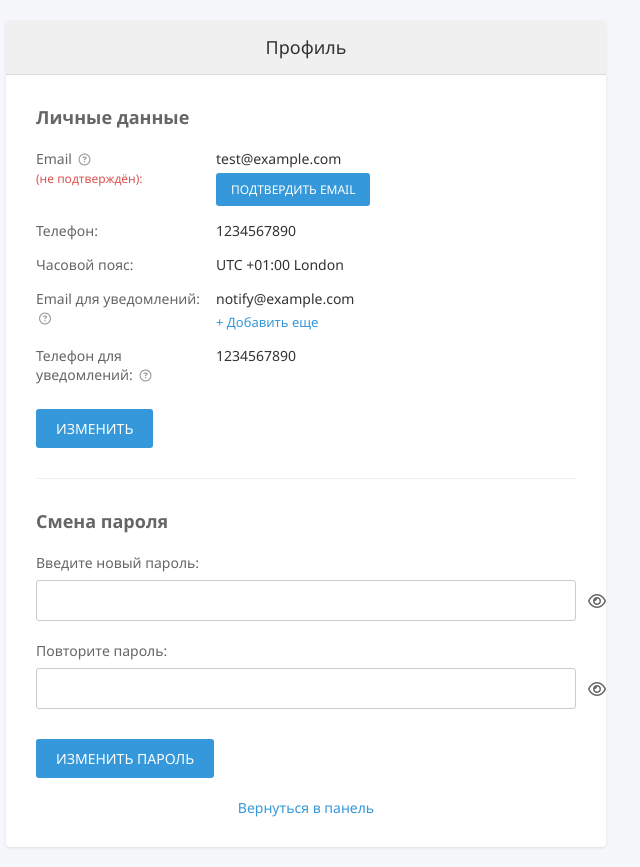
After one commit to devkosmos/AnchorX, a Flask app: page /profile in a window 1280 px wide. The commit adds this page. Shown: the whole page, without its empty margins (334-974 px from the left). Run offline with Flask 3, Linux system fonts and the light colour scheme; a user stored in the database is signed in.

Commit message:
Add profile settings page and related backend logic

```diff
--- a/app.py
+++ b/app.py
@@ -21,6 +21,10 @@ class User(db.Model):
     email = db.Column(db.String(120), unique=True, nullable=False)
     phone = db.Column(db.String(20), nullable=True)
     password = db.Column(db.String(200), nullable=False)
+    email_confirmed = db.Column(db.Boolean, default=False)
+    timezone = db.Column(db.String(100), default='UTC +03:00 Europe/Moscow')
+    notification_email = db.Column(db.String(120), nullable=True)
+    notification_phone = db.Column(db.String(20), nullable=True)
 
 class Client(db.Model):
     id = db.Column(db.Integer, primary_key=True)
@@ -68,8 +72,49 @@ def register():
 def panel():
     if 'user_id' not in session:
         return redirect(url_for('login'))
+    user = User.query.get(session['user_id'])
     clients = Client.query.all()
-    return render_template('panel.html', clients=clients)
+    return render_template('panel.html', clients=clients, user=user)
+
+@app.route('/profile')
+def profile():
+    if 'user_id' not in session:
+        return redirect(url_for('login'))
+    user = User.query.get(session['user_id'])
+    return render_template('profile.html', user=user)
+
+@app.route('/api/profile/update', methods=['POST'])
+def update_profile():
+    if 'user_id' not in session:
+        return jsonify({'error': 'Unauthorized'}), 401
+    user = User.query.get(session['user_id'])
+    data = request.get_json()
+
+    user.email = data.get('email', user.email)
+    user.phone = data.get('phone', user.phone)
+    user.timezone = data.get('timezone', user.timezone)
+    user.notification_email = data.get('notification_email', user.notification_email)
+    user.notification_phone = data.get('notification_phone', user.notification_phone)
+
+    db.session.commit()
+    return jsonify({'success': True})
+
+@app.route('/api/profile/change-password', methods=['POST'])
+def change_password():
+    if 'user_id' not in session:
+        return jsonify({'error': 'Unauthorized'}), 401
+    user = User.query.get(session['user_id'])
+    data = request.get_json()
+
+    new_password = data.get('new_password')
+    confirm_password = data.get('confirm_password')
+
+    if new_password != confirm_password:
+        return jsonify({'success': False, 'message': 'Пароли не совпадают'})
+
+    user.password = generate_password_hash(new_password)
+    db.session.commit()
+    return jsonify({'success': True})
 
 @app.route('/logout')
 def logout():
--- a/templates/panel.html
+++ b/templates/panel.html
@@ -35,7 +35,8 @@
                 <div class="logo">A</div>
                 <h1>Панель управления</h1>
             </div>
-            <div>
+            <div style="display: flex; align-items: center; gap: 20px;">
+                <a href="{{ url_for('profile') }}" style="text-decoration: none; color: #3498db; font-weight: bold;"><i class="fas fa-user-circle"></i> Профиль</a>
                 <a href="{{ url_for('logout') }}" class="logout-btn">Выйти</a>
             </div>
         </div>
--- /dev/null
+++ b/templates/profile.html
@@ -0,0 +1,134 @@
+<!DOCTYPE html>
+<html lang="ru">
+<head>
+    <meta charset="UTF-8">
+    <meta name="viewport" content="width=device-width, initial-scale=1.0">
+    <title>Профиль</title>
+    <link rel="stylesheet" href="https://cdnjs.cloudflare.com/ajax/libs/font-awesome/6.4.0/css/all.min.css">
+    <style>
+        * { margin: 0; padding: 0; box-sizing: border-box; font-family: 'Segoe UI', Arial, sans-serif; }
+        body { background-color: #f5f7fa; min-height: 100vh; display: flex; justify-content: center; padding: 20px; }
+        .profile-card { background: white; width: 100%; max-width: 600px; border-radius: 4px; box-shadow: 0 1px 3px rgba(0,0,0,0.1); overflow: hidden; }
+        .profile-header { background: #f0f0f0; padding: 15px; text-align: center; border-bottom: 1px solid #ddd; font-size: 18px; color: #333; }
+        .profile-body { padding: 30px; }
+        .section-title { font-size: 18px; color: #666; margin-bottom: 20px; }
+        .info-row { display: flex; margin-bottom: 15px; align-items: flex-start; }
+        .info-label { width: 180px; color: #666; font-size: 14px; position: relative; }
+        .info-value { flex: 1; color: #333; font-size: 14px; font-weight: 500; }
+        .help-icon { color: #999; font-size: 12px; cursor: pointer; margin-left: 3px; }
+        .unconfirmed { color: #d9534f; font-size: 12px; }
+        .btn-confirm { background: #3498db; color: white; border: none; padding: 8px 15px; border-radius: 3px; cursor: pointer; font-size: 12px; margin-top: 5px; text-transform: uppercase; }
+        .add-more { color: #3498db; font-size: 13px; text-decoration: none; display: block; margin-top: 5px; }
+        .btn-change { background: #3498db; color: white; border: none; padding: 10px 20px; border-radius: 3px; cursor: pointer; font-size: 14px; text-transform: uppercase; margin-top: 10px; }
+        .divider { height: 1px; background: #eee; margin: 30px 0; }
+        .form-group { margin-bottom: 20px; }
+        .form-label { display: block; color: #666; font-size: 14px; margin-bottom: 8px; }
+        .input-wrapper { position: relative; display: flex; align-items: center; }
+        .form-control { width: 100%; padding: 10px; border: 1px solid #ccc; border-radius: 3px; font-size: 14px; }
+        .toggle-password { position: absolute; right: -30px; color: #666; cursor: pointer; }
+        .back-link { display: block; text-align: center; margin-top: 20px; color: #3498db; text-decoration: none; font-size: 14px; }
+    </style>
+</head>
+<body>
+    <div class="profile-card">
+        <div class="profile-header">Профиль</div>
+        <div class="profile-body">
+            <h2 class="section-title">Личные данные</h2>
+
+            <div class="info-row">
+                <div class="info-label">
+                    Email <i class="far fa-question-circle help-icon"></i>
+                    {% if not user.email_confirmed %}<br><span class="unconfirmed">(не подтверждён):</span>{% endif %}
+                </div>
+                <div class="info-value">
+                    {{ user.email }}<br>
+                    {% if not user.email_confirmed %}
+                    <button class="btn-confirm">Подтвердить Email</button>
+                    {% endif %}
+                </div>
+            </div>
+
+            <div class="info-row">
+                <div class="info-label">Телефон:</div>
+                <div class="info-value">{{ user.phone or 'Не указан' }}</div>
+            </div>
+
+            <div class="info-row">
+                <div class="info-label">Часовой пояс:</div>
+                <div class="info-value">{{ user.timezone }}</div>
+            </div>
+
+            <div class="info-row">
+                <div class="info-label">Email для уведомлений: <i class="far fa-question-circle help-icon"></i></div>
+                <div class="info-value">
+                    {{ user.notification_email or user.email }}
+                    <a href="#" class="add-more">+ Добавить еще</a>
+                </div>
+            </div>
+
+            <div class="info-row">
+                <div class="info-label">Телефон для уведомлений: <i class="far fa-question-circle help-icon"></i></div>
+                <div class="info-value">{{ user.notification_phone or user.phone or 'Не указан' }}</div>
+            </div>
+
+            <button class="btn-change" onclick="alert('Функция редактирования данных будет доступна в следующем обновлении')">Изменить</button>
+
+            <div class="divider"></div>
+
+            <h2 class="section-title">Смена пароля</h2>
+
+            <div class="form-group">
+                <label class="form-label">Введите новый пароль:</label>
+                <div class="input-wrapper">
+                    <input type="password" id="new_password" class="form-control">
+                    <i class="far fa-eye toggle-password" onclick="togglePassword('new_password')"></i>
+                </div>
+            </div>
+
+            <div class="form-group">
+                <label class="form-label">Повторите пароль:</label>
+                <div class="input-wrapper">
+                    <input type="password" id="confirm_password" class="form-control">
+                    <i class="far fa-eye toggle-password" onclick="togglePassword('confirm_password')"></i>
+                </div>
+            </div>
+
+            <button class="btn-change" onclick="changePassword()">Изменить пароль</button>
+
+            <a href="{{ url_for('panel') }}" class="back-link">Вернуться в панель</a>
+        </div>
+    </div>
+
+    <script>
+        function togglePassword(id) {
+            const input = document.getElementById(id);
+            input.type = input.type === 'password' ? 'text' : 'password';
+        }
+
+        async function changePassword() {
+            const new_password = document.getElementById('new_password').value;
+            const confirm_password = document.getElementById('confirm_password').value;
+
+            if (!new_password) {
+                alert('Введите новый пароль');
+                return;
+            }
+
+            const response = await fetch('/api/profile/change-password', {
+                method: 'POST',
+                headers: {'Content-Type': 'application/json'},
+                body: JSON.stringify({new_password, confirm_password})
+            });
+
+            const result = await response.json();
+            if (result.success) {
+                alert('Пароль успешно изменен');
+                document.getElementById('new_password').value = '';
+                document.getElementById('confirm_password').value = '';
+            } else {
+                alert(result.message || 'Ошибка при смене пароля');
+            }
+        }
+    </script>
+</body>
+</html>
```
Also changed, not shown: instance/project.db (added).
